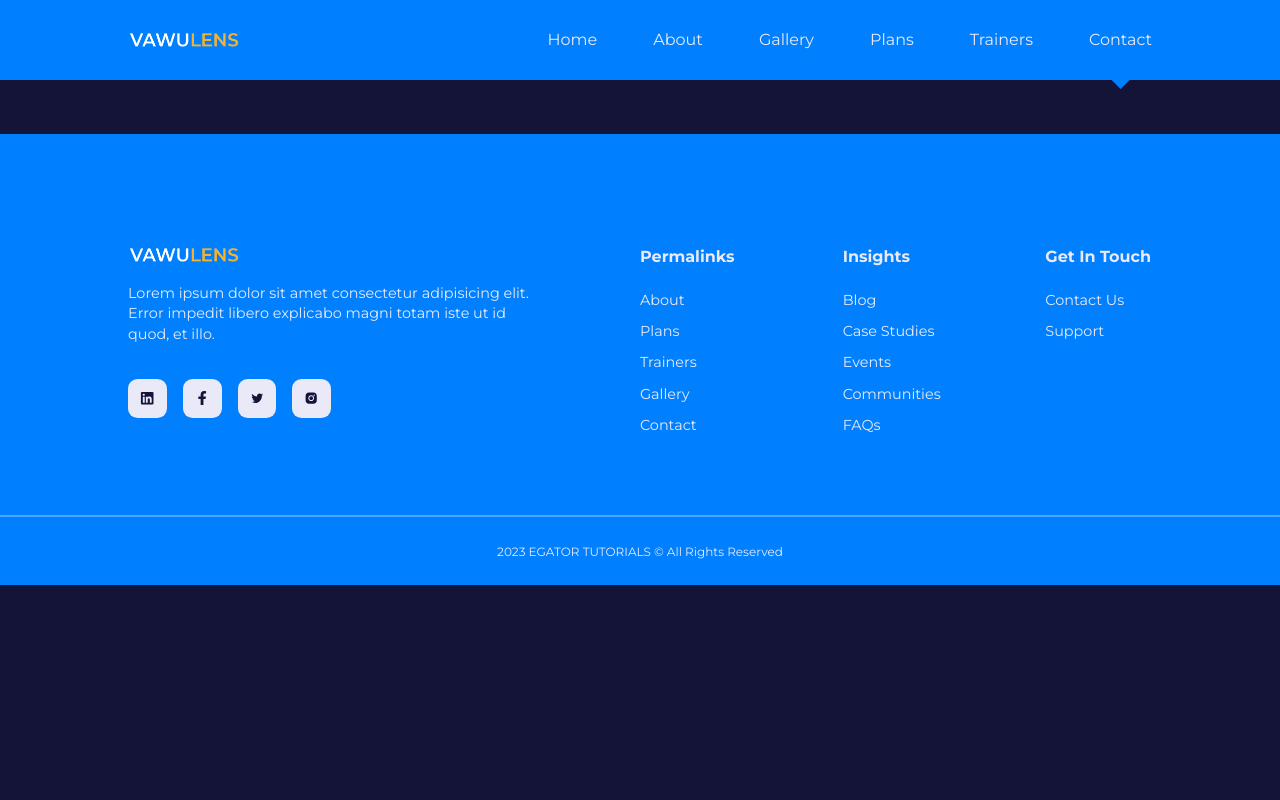
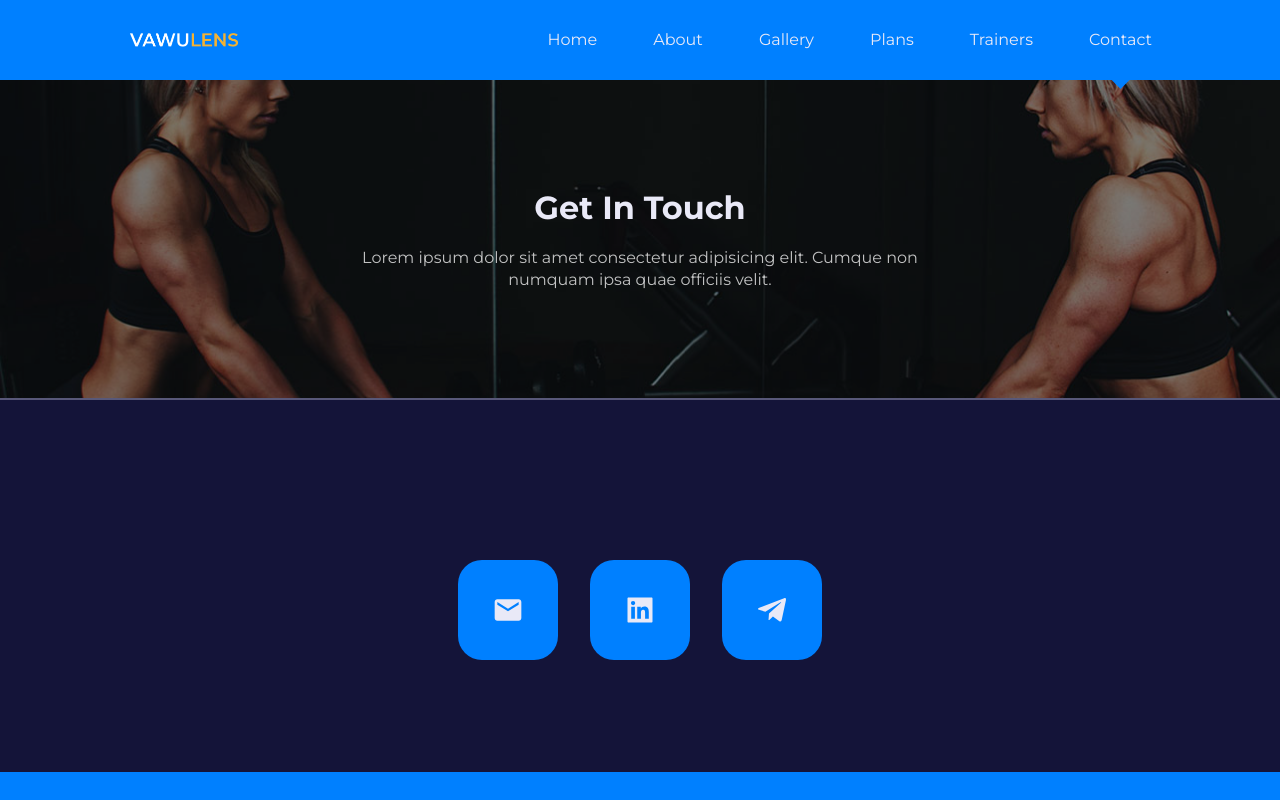
Before and after one commit to mishadiatel/react-website-vawulens, a React (Create React App) app: page /contact in a window 1280 px wide. Shown: the top 800 px of the page. Built offline with nearby package versions, Linux system fonts and the light colour scheme.

Commit message:
added contact gallery and notfound pages

```diff
--- a/src/pages/contact/Contact.jsx
+++ b/src/pages/contact/Contact.jsx
@@ -1,7 +1,47 @@
+import HeaderImage from "../../images/header_bg_2.jpg";
+import { MdEmail } from "react-icons/md";
+import { AiFillLinkedin } from "react-icons/ai";
+import { FaTelegramPlane } from "react-icons/fa";
+
 import "./contact.css";
+import Header from "../../components/Header";
 
 const Contact = () => {
-  return <div>Contact</div>;
+  return (
+    <>
+      <Header title={"Get In Touch"} image={HeaderImage}>
+        Lorem ipsum dolor sit amet consectetur adipisicing elit. Cumque non
+        numquam ipsa quae officiis velit.
+      </Header>
+      <section className="contact">
+        <div className="container contact__container">
+          <div className="contact__wrapper">
+            <a
+              href="mailto:mishadiatel13@gmail.com"
+              target={"_blank"}
+              rel={"noreferrer nooopener"}
+            >
+              <MdEmail />
+            </a>
+            <a
+              href="https://www.linkedin.com/in/mykhailo-diatel-56a578242/"
+              target={"_blank"}
+              rel={"noreferrer nooopener"}
+            >
+              <AiFillLinkedin />
+            </a>
+            <a
+              href="https://t.me/mihyiii"
+              target={"_blank"}
+              rel={"noreferrer nooopener"}
+            >
+              <FaTelegramPlane />
+            </a>
+          </div>
+        </div>
+      </section>
+    </>
+  );
 };
 
 export default Contact;
--- a/src/pages/contact/contact.css
+++ b/src/pages/contact/contact.css
@@ -0,0 +1,38 @@
+.contact__container {
+  display: grid;
+  place-items: center;
+}
+
+.contact__wrapper {
+  width: fit-content;
+  display: flex;
+  gap: 2rem;
+}
+
+.contact__wrapper a {
+  background: var(--color-primary);
+  font-size: 2rem;
+  border: 2px solid transparent;
+  transition: var(--transition);
+  padding: 2rem;
+  border-radius: 1.5rem;
+  display: grid;
+  place-items: center;
+}
+.contact__wrapper a:hover {
+  background: transparent;
+  border-color: var(--color-gray-100);
+}
+
+/* MEDIA QUERIES (small screens) */
+
+@media screen and (max-width: 600px) {
+  .contact__wrapper {
+    gap: 1.5rem;
+  }
+  .contact__wrapper a {
+    padding: 1rem;
+    font-size: 1.2rem;
+    border-radius: 1rem;
+  }
+}
--- a/src/pages/gallery/Gallery.jsx
+++ b/src/pages/gallery/Gallery.jsx
@@ -1,7 +1,33 @@
+import Header from "../../components/Header";
 import "./gallery.css";
+import HeaderImage from "../../images/header_bg_3.jpg";
 
 const Gallery = () => {
-  return <div>Gallery</div>;
+  const galleryLength = 15;
+  const images = [];
+  for (let i = 1; i <= galleryLength; i++) {
+    images.push(require(`../../images/gallery${i}.jpg`));
+  }
+
+  return (
+    <>
+      <Header title={"Our Gallery"} image={HeaderImage}>
+        Lorem ipsum dolor sit amet consectetur adipisicing elit. Molestiae a et
+        voluptates possimus expedita. Deserunt!
+      </Header>
+      <section className="gallery">
+        <div className="container gallery__container">
+          {images.map((image, index) => {
+            return (
+              <article key={index}>
+                <img src={image} alt={`Gallery Image ${index + 1}`} />
+              </article>
+            );
+          })}
+        </div>
+      </section>
+    </>
+  );
 };
 
 export default Gallery;
--- a/src/pages/gallery/gallery.css
+++ b/src/pages/gallery/gallery.css
@@ -0,0 +1,29 @@
+.gallery__container {
+  display: grid;
+  grid-template-columns: repeat(3, 1fr);
+}
+.gallery__container article {
+  border: 1rem solid transparent;
+  transition: var(--transition);
+}
+
+.gallery__container article:hover {
+  border-color: var(--color-gray-500);
+}
+
+@media screen and (max-width: 1024px) {
+  .gallery__container {
+    grid-template-columns: 1fr 1fr;
+    gap: 2rem;
+  }
+  .gallery__container article {
+    border: 0;
+  }
+}
+
+@media screen and (max-width: 600px) {
+  .gallery__container {
+    grid-template-columns: 1fr;
+    gap: 1rem;
+  }
+}
--- a/src/pages/notFound/NotFound.jsx
+++ b/src/pages/notFound/NotFound.jsx
@@ -1,7 +1,15 @@
+import { Link } from "react-router-dom";
 import "./notFound.css";
 
 const NotFound = () => {
-  return <div>Not Found</div>;
+  return (
+    <section>
+      <div className="container notfound__container">
+        <h2>Page Not Found</h2>
+        <Link to={"/"} className={"btn"}>Go Back Home</Link>
+      </div>
+    </section>
+  );
 };
 
 export default NotFound;
--- a/src/pages/notFound/notFound.css
+++ b/src/pages/notFound/notFound.css
@@ -0,0 +1,8 @@
+.notfound__container {
+  text-align: center;
+  padding-top: 8rem;
+}
+.notfound__container .btn {
+    margin-top: 2rem;
+    display: inline-block;
+}
```
